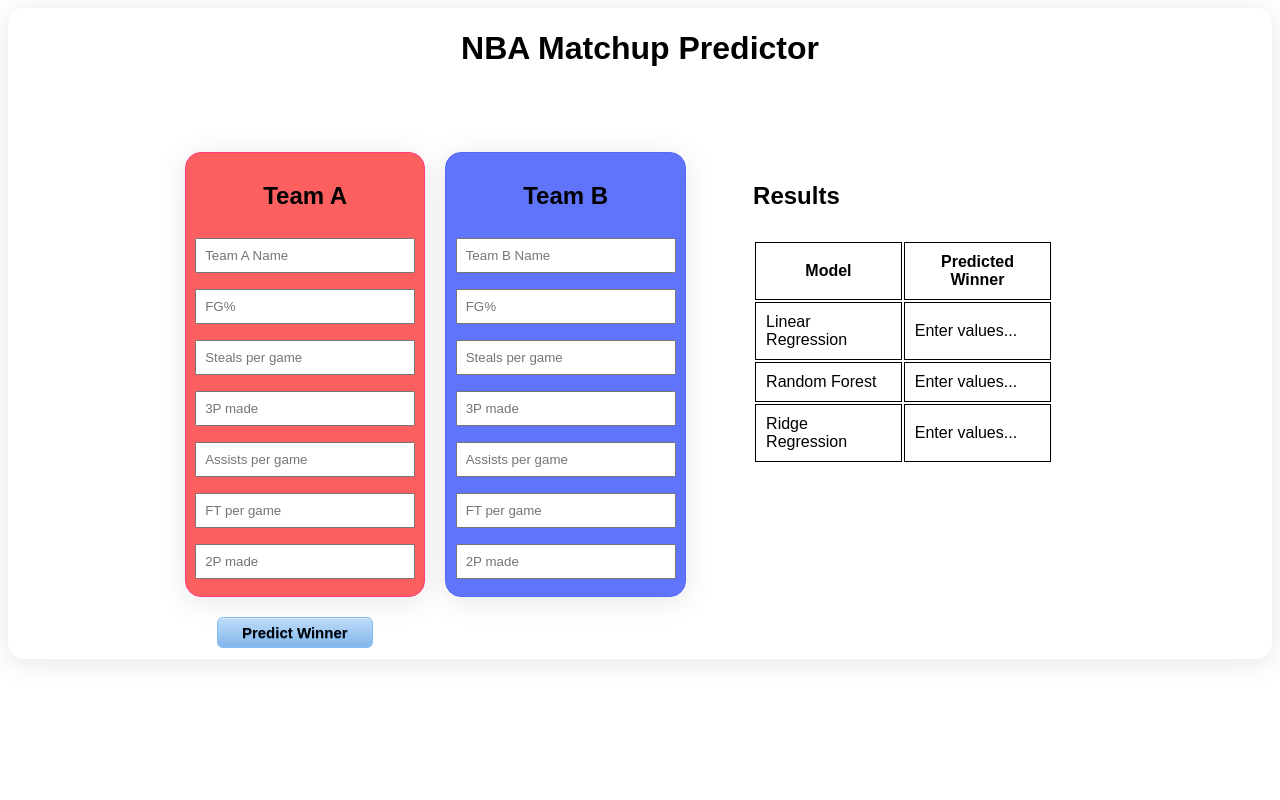
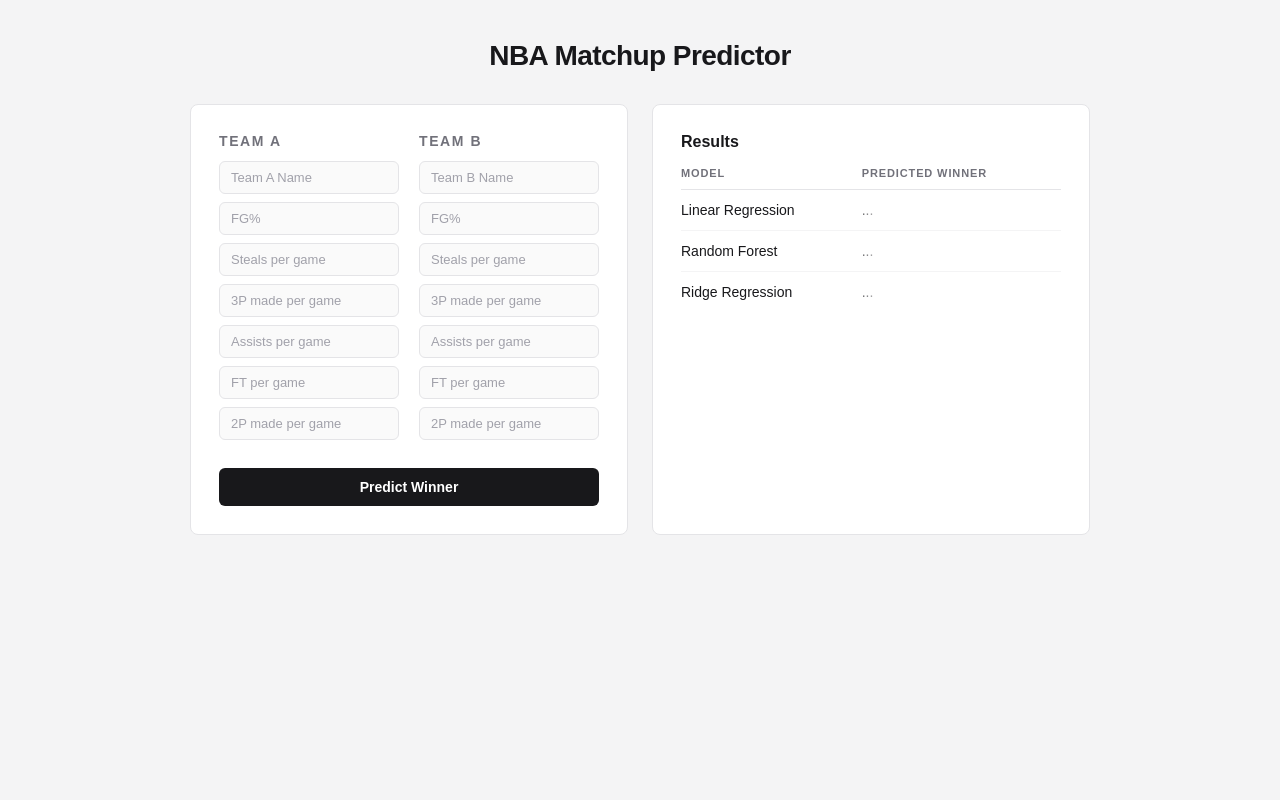
Before and after one commit to arcolman/ecs171project, a Flask app: page / in a window 1280 px wide. Run offline with Flask 3, Linux system fonts and the light colour scheme; parts of the project's set-up code (start-up, migrations or seed data) failed here and were passed over.

Commit message:
looks good now

```diff
--- a/static/index.css
+++ b/static/index.css
@@ -1,128 +1,140 @@
-html {
-    width: 100vw;
-    height: 100vh;
+*,*::before,*::after {
+    box-sizing: border-box;
+    margin: 0;
+    padding: 0;
 }
 
 body {
     font-family: sans-serif;
-
-    justify-content: center;
-    background: rgba(255, 255, 255, 0.7);
-    border-radius: 16px;
-    box-shadow: 0 4px 30px rgba(0, 0, 0, 0.1);
-    backdrop-filter: blur(12px);
-    -webkit-backdrop-filter: blur(12px);
-    border: 1px solid rgba(255, 255, 255, 0.25);
+    background: #f4f4f5;
+    color: #18181b;
+    min-height: 100vh;
+    padding: 40px 20px;
 }
 
 h1 {
+    font-size: 28px;
+    font-weight: 700;
     text-align: center;
+    margin-bottom: 32px;
+    letter-spacing: -0.02em;
+}
+
+.main {
+    display: grid;
+    grid-template-columns: 1fr 1fr;
+    gap: 24px;
+    max-width: 900px;
+    margin: 0 auto;
+}
+
+.form {
+    background: #fff;
+    border: 1px solid #e4e4e7;
+    border-radius: 8px;
+    padding: 28px;
+}
+
+.results {
+    background: #fff;
+    border: 1px solid #e4e4e7;
+    border-radius: 8px;
+    padding: 28px;
 }
 
 .teams {
-    display: flex;
-    flex-direction: row;
-    justify-content: space-between;
+    display: grid;
+    grid-template-columns: 1fr 1fr;
     gap: 20px;
-    align-items: center;
-    justify-self: center;
+    margin-bottom: 20px;
+}
+
+#inputa h2{
+    font-size: 14px;
+    font-weight: bolder;
+    text-transform: uppercase;
+    letter-spacing: 0.1rem;
+    color: #71717a;
+    margin-bottom: 12px;
+}
+
+#inputb h2 {
+    font-size: 14px;
+    font-weight: bolder;
+    text-transform: uppercase;
+    letter-spacing: 0.1rem;
+    color: #71717a;
+    margin-bottom: 12px;
 }
 
 input {
-    margin: 8px 0;
-    padding: 8px;
-    width: 200px;
+    display: block;
+    width: 100%;
+    border: 1px solid #e4e4e7;
+    border-radius: 6px;
+    background: #fafafa;
+    color: #18181b;
+    font-family: sans-serif;
+    font-size: 13px;
+    padding: 8px 11px;
+    margin-bottom: 8px;
+    outline: none;
 }
 
-#inputa {
-    display: flex;
-    flex-direction: column;
-    justify-content: center;
-    align-items: center;
-    padding: 2%;
-    box-shadow: 0px 4px 10px rgba(0, 0, 0, 0.4);
-    background: rgba(251, 83, 83, 0.93);
-    border-radius: 16px;
-    box-shadow: 0 4px 30px rgba(0, 0, 0, 0.1);
-    backdrop-filter: blur(15.2px);
-    -webkit-backdrop-filter: blur(15.2px);
-    border: 1px solid rgb(255, 58, 127);
+input::placeholder {
+    color: #a1a1aa;
 }
 
-#inputb {
-    display: flex;
-    flex-direction: column;
-    justify-content: center;
-    align-items: center;
-    padding: 2%;
-    box-shadow: 0px 4px 10px rgba(0, 0, 0, 0.4);
-    background: rgba(83, 105, 251, 0.93);
-    border-radius: 16px;
-    box-shadow: 0 4px 30px rgba(0, 0, 0, 0.1);
-    backdrop-filter: blur(15.2px);
-    -webkit-backdrop-filter: blur(15.2px);
-    border: 1px solid rgba(83, 105, 251, 1);
+input:focus {
+    border-color: #3b82f6;
+    background: #fff;
 }
 
-button {
-    margin-top: 20px;
-    padding: 10px 20px;
+#submit {
+    width: 100%;
+    background: #18181b;
+    color: #fff;
+    border: none;
+    border-radius: 6px;
+    font-family: sans-serif;
+    font-size: 14px;
+    font-weight: 600;
+    padding: 11px;
+}
+
+#submit:hover {
+    background: #3f3f46;
+}
+
+.results h2 {
+    font-size: 16px;
+    font-weight: 600;
+    margin-bottom: 16px;
 }
 
 table {
-    margin-top: 30px;
+    width: 100%;
+    border-collapse: collapse;
 }
 
-th,
-td {
-    padding: 10px;
-    border: 1px, solid, black;
+th {
+    font-size: 11px;
+    font-weight: 600;
+    text-transform: uppercase;
+    letter-spacing: 0.08em;
+    color: #71717a;
+    text-align: left;
+    padding-bottom: 10px;
+    border-bottom: 1px solid #e4e4e7;
 }
 
-#submit {
-    margin-bottom: 10px;
+td {
+    font-size: 14px;
+    padding: 12px 0;
+    border-bottom: 1px solid #f4f4f5;
+    color: #18181b;
 }
 
-#submit {
-	box-shadow:inset 0px 1px 0px 0px #dcecfb;
-	background:linear-gradient(to bottom, #bddbfa 5%, #80b5ea 100%);
-	background-color:#bddbfa;
-	border-radius:6px;
-	border:1px solid #84bbf3;
-	display:inline-block;
-	cursor:pointer;
-	color:#000000;
-	font-family:Arial;
-	font-size:15px;
-	font-weight:bold;
-	padding:6px 24px;
-	text-decoration:none;
-	text-shadow:0px 1px 0px #528ecc;
+tr:last-child td {
+    border-bottom: none;
 }
-#submit:hover {
-	background:linear-gradient(to bottom, #80b5ea 5%, #bddbfa 100%);
-	background-color:#80b5ea;
-}
-#submit:active {
-	position:relative;
-	top:1px;
-}
-
-.main {
-    display: flex;
-    flex-direction: row;
-    justify-content: center;
-    align-items: flex-start;
-    width: 100%;
-    gap: 10%;
-    padding-top: 5%;
-}
-
-.form {
-    width: 400px;
-}
-
-.results {
-    width: 300px;
-    margin: 10px;
-}
--- a/templates/index.html
+++ b/templates/index.html
@@ -19,10 +19,10 @@
             <input name="team_a_name" placeholder="Team A Name" required>
             <input name="a_fg" placeholder="FG%" type="number" step="any" required>
             <input name="a_stl" placeholder="Steals per game" type="number" step="any" required>
-            <input name="a_x3p" placeholder="3P made" type="number" step="any" required>
+            <input name="a_x3p" placeholder="3P made per game" type="number" step="any" required>
             <input name="a_ast" placeholder="Assists per game" type="number" step="any" required>
             <input name="a_ft" placeholder="FT per game" type="number" step="any" required>
-            <input name="a_x2p" placeholder="2P made" type="number" step="any" required>
+            <input name="a_x2p" placeholder="2P made per game" type="number" step="any" required>
 
           </div>
 
@@ -33,10 +33,10 @@
             <input name="team_b_name" placeholder="Team B Name" required>
             <input name="b_fg" placeholder="FG%" type="number" step="any" required>
             <input name="b_stl" placeholder="Steals per game" type="number" step="any" required>
-            <input name="b_x3p" placeholder="3P made" type="number" step="any" required>
+            <input name="b_x3p" placeholder="3P made per game" type="number" step="any" required>
             <input name="b_ast" placeholder="Assists per game" type="number" step="any" required>
             <input name="b_ft" placeholder="FT per game" type="number" step="any" required>
-            <input name="b_x2p" placeholder="2P made" type="number" step="any" required>
+            <input name="b_x2p" placeholder="2P made per game" type="number" step="any" required>
 
           </div>
 
@@ -80,15 +80,18 @@
         </tr>
         <tr>
           <td>Linear Regression</td>
-          <td>Enter values...</td>
+          <td><span style="opacity: 60%;">.</span><span style="opacity: 50%;">.</span><span
+              style="opacity: 40%;">.</span></td>
         </tr>
         <tr>
           <td>Random Forest</td>
-          <td>Enter values...</td>
+          <td><span style="opacity: 60%;">.</span><span style="opacity: 50%;">.</span><span
+              style="opacity: 40%;">.</span></td>
         </tr>
         <tr>
           <td>Ridge Regression</td>
-          <td>Enter values...</td>
+          <td><span style="opacity: 60%;">.</span><span style="opacity: 50%;">.</span><span
+              style="opacity: 40%;">.</span></td>
         </tr>
       </table>
       {% endif %}
```
